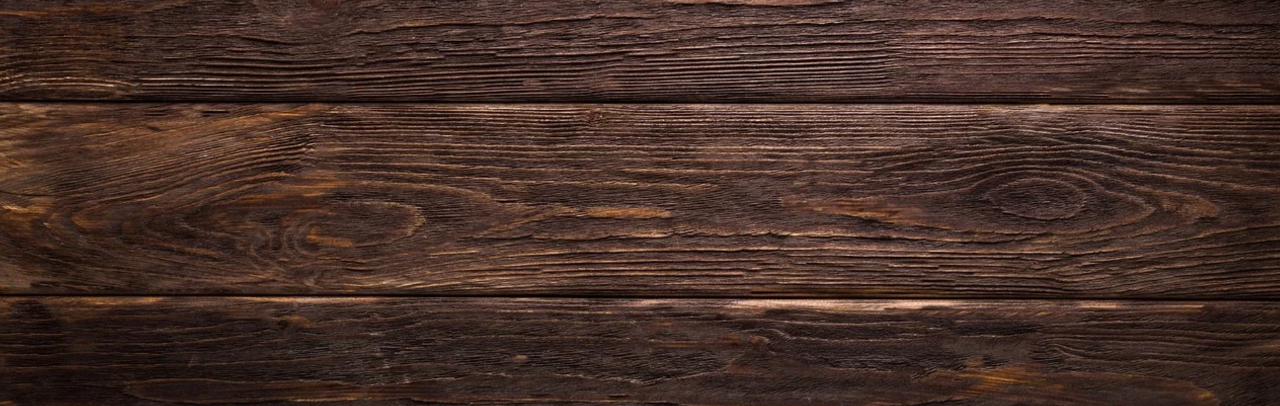
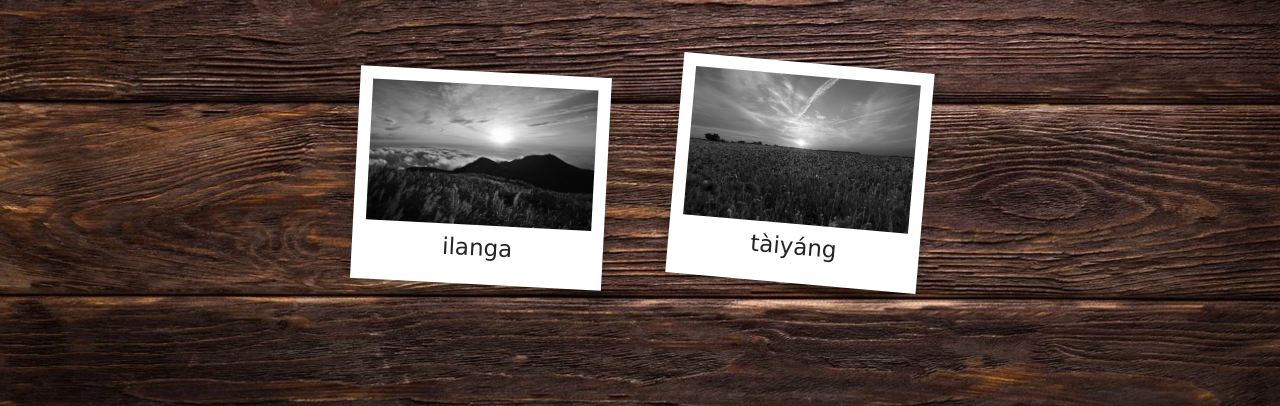
Before and after one commit to mishkatonik/kc-phosphorus, a Django app: template apps/core/templates/pages/about.html in a window 1280 px wide. Shown: the part 394-800 px from the top of the page. Run offline with Django 3.2, Linux system fonts and the light colour scheme; the template is opened without the code that fills it, so the values that code supplies are empty; some libraries are stand-ins or nearby versions; some web fonts are replaced.

Commit message:
added images to about page

```diff
--- a/apps/core/static/css/custom.css
+++ b/apps/core/static/css/custom.css
@@ -71,6 +71,7 @@ body, html {
 /* Font */
 a {
     font-family: 'Solway', serif;
+    {color: black;}
 }
 
 /* Video */
@@ -123,3 +124,113 @@ header {
       display: none;
     }
   }
+
+/* About Page Images */
+
+<link href="https://fonts.googleapis.com/css?family=Poor+Story" rel="stylesheet">
+
+* {
+  box-sizing: border-box;
+}
+
+body {
+  font-family: 'Poor Story', cursive;
+}
+
+.wrapper {
+  width: 100%;
+  padding: 0 2rem;
+  text-align: center;
+}
+.polaroid {
+  background: #fff;
+  padding: 1rem;
+  box-shadow: 0 0.2rem 1.2rem rgba(0,0,0,0.2);
+
+}
+.polaroid > img{
+  max-width: 100%;
+  height: auto;
+}
+.caption {
+  font-size: 1.8rem;
+  text-align: center;
+  line-height: 2em;
+}
+.item {
+  width: 30%;
+  display: inline-block;
+  margin-top: 2rem;
+  filter: grayscale(100%);
+}
+.item .polaroid:before {
+  content: '';
+  position: absolute;
+  z-index: -1;
+  transition: all 0.35s;
+}
+.item:nth-of-type(4n+1) {
+  transform: scale(0.8, 0.8) rotate(5deg);
+  transition: all 0.35s;
+}
+.item:nth-of-type(4n+1) .polaroid:before {
+  transform: rotate(6deg);
+  height: 20%;
+  width: 47%;
+  bottom: 30px;
+  right: 12px;
+  box-shadow: 0 2.1rem 2rem rgba(0,0,0,0.4);
+}
+.item:nth-of-type(4n+2) {
+  transform: scale(0.8, 0.8) rotate(-5deg);
+  transition: all 0.35s;
+}
+.item:nth-of-type(4n+2) .polaroid:before {
+  transform: rotate(-6deg);
+  height: 20%;
+  width: 47%;
+  bottom: 30px;
+  left: 12px;
+  box-shadow: 0 2.1rem 2rem rgba(0,0,0,0.4);
+}
+.item:nth-of-type(4n+4) {
+  transform: scale(0.8, 0.8) rotate(3deg);
+  transition: all 0.35s;
+}
+.item:nth-of-type(4n+4) .polaroid:before {
+  transform: rotate(4deg);
+  height: 20%;
+  width: 47%;
+  bottom: 30px;
+  right: 12px;
+  box-shadow: 0 2.1rem 2rem rgba(0,0,0,0.3);
+}
+.item:nth-of-type(4n+3) {
+  transform: scale(0.8, 0.8) rotate(-3deg);
+  transition: all 0.35s;
+}
+.item:nth-of-type(4n+3) .polaroid:before {
+  transform: rotate(-4deg);
+  height: 20%;
+  width: 47%;
+  bottom: 30px;
+  left: 12px;
+  box-shadow: 0 2.1rem 2rem rgba(0,0,0,0.3);
+}
+.item:hover {
+  filter: none;
+  transform: scale(1, 1) rotate(0deg) !important;
+  transition: all 0.35s;
+}
+.item:hover .polaroid:before {
+  content: '';
+  position: absolute;
+  z-index: -1;
+  transform: rotate(0deg);
+  height: 90%;
+  width: 90%;
+  bottom: 0%;
+  right: 5%;
+  box-shadow: 0 1rem 3rem rgba(0,0,0,0.2);
+  transition: all 0.35s;
+}
--- a/apps/core/templates/pages/about.html
+++ b/apps/core/templates/pages/about.html
@@ -7,6 +7,38 @@
 
 {% block content %}
 
-<p>Learn more about my site...</p>
+<div class="wrapper">
+
+        <div class="item">
+          <div class="polaroid"><img src="/static/images/dawn.jpg">
+            <div class="caption">sun</div>
+          </div>
+        </div>
+
+        <div class="item">
+          <div class="polaroid"><img src="/static/images/desert.jpg">
+            <div class="caption">mặt trời</div>
+          </div>
+        </div>
+
+        <div class="item">
+          <div class="polaroid"><img src="/static/images/nature.jpg">
+            <div class="caption">dom</div>
+          </div>
+        </div>
+
+        <div class="item">
+          <div class="polaroid"><img src="/static/images/sky.jpg">
+            <div class="caption">ilanga</div>
+          </div>
+        </div>
+
+        <div class="item">
+          <div class="polaroid"><img src="/static/images/sunset.jpg">
+            <div class="caption">tàiyáng</div>
+          </div>
+        </div>
+
+      </div>
 
 {% endblock content %}
```
Also changed, not shown: apps/core/static/images/dawn.jpg (added), apps/core/static/images/desert.jpg (added), apps/core/static/images/sky.jpg (added), apps/core/static/images/sunset.jpg (added), 1 other file.
